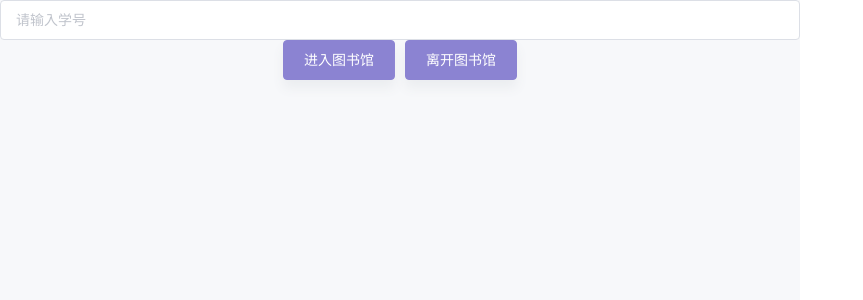
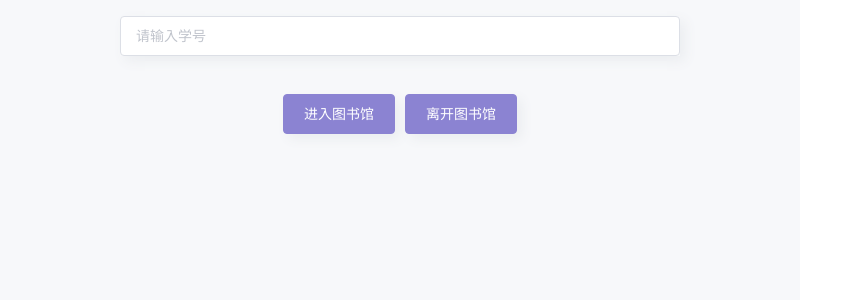
Before and after one commit to HuIsKelvin/library-seat-manager-frontend, a Vue app: page /access in a window 1280 px wide. Shown: the top 300 px of the page, without its empty margins (0-863 px from the left). Built offline with nearby package versions, Linux system fonts and the light colour scheme.

Commit message:
add: code forward

```diff
--- a/mock/index.js
+++ b/mock/index.js
@@ -4,7 +4,7 @@ export default {
     /**
      * get the seat list
      */
-    'GET /api/seat': (req, res) => {
+    'GET /mock/seat/info': (req, res) => {
         return res.json(
             seatList
         )
@@ -13,7 +13,7 @@ export default {
     /**
      * select seta
      */
-    'POST /api/seat/select': (req, res) => {
+    'POST /mock/seat/select': (req, res) => {
         const {studentID, seatID} = req.body;
         return res.json({
             statusCode: 200,
--- a/src/assets/main.scss
+++ b/src/assets/main.scss
@@ -0,0 +1,11 @@
+/**
+ * 提交 studentID 的表单
+ */
+.el-form-studentID {
+  margin: 1rem, 2rem;
+
+  .el-input-studentID {
+    margin: 1rem;
+    max-width: 35rem;
+  }
+}
--- a/src/element-variables.scss
+++ b/src/element-variables.scss
@@ -12,33 +12,43 @@ $--font-path: '~element-ui/lib/theme-chalk/fonts';
 
 $color-white: #f1ecec;
 $color-black: rgb(14, 13, 13);
+$box-shadow: 5px 5px 12px #ebedf0;
 
 /**
  * @override
  * el-button
  */
-.el-button,
-.el-button–primary{
+ .el-button,
+ .el-button–primary{
   color: #fff;
   background-color: #8B83D2;
   border-color: #8B83D2;
   // border-radius: 12px;
-  box-shadow: 0 8px 12px #ebedf0;
+  // box-shadow: 0 8px 12px #ebedf0;
+  box-shadow: $box-shadow;
 
   &:hover {
-    background-color: #1e98c9;
-    border-color: #0c84af;
+    // background-color: #1e98c9;
+    // border-color: #0c84af;
   }
 
   &:focus {
-    background-color: #0ABBF9;
-    border-color: #0ABBF9;
+    // background-color: #0ABBF9;
+    // border-color: #0ABBF9;
   }
 }
 
 /**
  * @override
- * el-button
+ * el-input
+ */
+.el-input {
+  box-shadow: $box-shadow;
+}
+
+/**
+ * @override
+ * el-card
  */
 .el-card {
   border-radius: 12px;
--- a/src/plugins/axios.js
+++ b/src/plugins/axios.js
@@ -9,6 +9,7 @@ import axios from "axios";
 // axios.defaults.headers.post['Content-Type'] = 'application/x-www-form-urlencoded';
 
 let config = {
+  baseURL: "localhost:8080/mock"
   // baseURL: process.env.baseURL || process.env.apiUrl || ""
   // timeout: 60 * 1000, // Timeout
   // withCredentials: true, // Check cross-site Access-Control
--- a/src/views/AccessControl/AccessControl.vue
+++ b/src/views/AccessControl/AccessControl.vue
@@ -1,7 +1,18 @@
 <template>
   <div id="AccessControl">
-    <el-form>
-      <el-input v-model="studentID" :placeholder="placeholder"></el-input>
+    <el-form
+      class="el-form-studentID"
+      :model="ruleForm"
+      :rules="rules"
+      ref="ruleForm"
+      @submit.native.prevent>
+      <el-form-item prop="studentID">
+        <el-input
+          v-model.number="ruleForm.studentID"
+          :placeholder="placeholder"
+          class="el-input-studentID"
+        ></el-input>
+      </el-form-item>
       <el-button @click="enterLib">进入图书馆</el-button>
       <el-button @click="leaveLib">离开图书馆</el-button>
     </el-form>
@@ -17,7 +28,15 @@ export default {
   data() {
     return {
       placeholder: "请输入学号",
-      studentID: "",        // 需要加入数字校验
+      ruleForm: {
+        studentID: "",
+      },
+      rules: {
+        studentID: [
+          // { required: true, message: '请输入学号', trigger: 'blur' },
+          {type:'number', message:'请输入数字', trigger: 'change'}
+        ]
+      }
     }
   },
   methods: {
@@ -25,14 +44,36 @@ export default {
      * enter Library 进入图书馆
      */
     enterLib() {
-
+      this.$refs["ruleForm"].validate(valid => {
+        if(valid) {
+          // 可以发送表单
+        } else {
+          this.$message.error('请输入正确的学号！')
+        }
+      })
     },
 
     /**
      * leave library 离开图书馆
      */
     leaveLib() {
-
+      this.$refs["ruleForm"].validate(valid => {
+        if(valid) {
+          // 可以发送表单
+          this.$post('/enterLib', {
+            "studentID": this.ruleForm.studentID
+          }).then(res => {
+            let data = res.data;
+            if(res.status === 200 && data.statusCode === 200) {
+              this.$refs["ruleForm"].resetFields();   // 发送成功后，重置表单
+            } else {
+              //
+            }
+          })
+        } else {
+          this.$message.error('请输入正确的学号！')
+        }
+      })
     }
   }
 }
--- a/src/views/LibrarySeat/LibrarySeat.vue
+++ b/src/views/LibrarySeat/LibrarySeat.vue
@@ -1,6 +1,8 @@
 <template>
   <div id="library-seat">
     <h1>Library Seat Selection</h1>
+
+    <!-- 座位显示区域 -->
     <div id="seat-area">
       <template v-for="(seatItem, seatIndex) in seatList">
         <span
@@ -12,6 +14,14 @@
         </span>
       </template>
     </div>
+
+    <!-- 显示当前选择的座位 -->
+    <div class="seat-selected-show">
+      已选择座位：
+      <span v-if="ifSelected">{{selectedSeatRow}} 行 {{selectedSeatCol}} 列</span>
+      <span v-else>无</span>
+    </div>
+
   </div>
 </template>
 
@@ -21,6 +31,8 @@ export default {
   data() {
     return {
       seatList: [],
+      ifSelected: false,
+      selectedIndex: -1,
       seatWidth: 5,
       seatHeight: 5,
       positionGap: 2
@@ -40,7 +52,7 @@ export default {
     //           .catch(err => {
     //             console.log(err)
     //           })
-    this.$get("/api/seat")
+    this.$get("/mock/seat/info")
         .then(res => {
           console.log("seatList" + res)
           let data = res.data
@@ -54,9 +66,51 @@ export default {
           console.log(err)
         })
   },
+  computed: {
+    selectedSeatRow() {
+      let result = "";
+      if(this.ifSelected) {
+        result = this.seatList[this.selectedIndex].row;
+      }
+      return result;
+    },
+    selectedSeatCol() {
+      let result = "";
+      if(this.ifSelected) {
+        result = this.seatList[this.selectedIndex].col;
+      }
+      return result;
+    },
+  },
   methods: {
+    /**
+     * 选择座位的 click 事件
+     */
     selectSeat(seatIndex) {
       console.log("seat index: " + seatIndex)
+      // 如果已选，则不能选别的，除非先取消
+      if(this.ifSelected && this.selectedIndex !== seatIndex) {
+        this.$message({
+          message: "只能选择一个座位哦！",
+          type: "warning",
+          duration: 1000,
+          showClose: true
+        })
+        // return;
+      }
+      else if(this.selectedIndex === seatIndex) {
+        // 取消已选的座位
+        this.ifSelected = false;
+        this.selectedIndex = -1;
+        // this.seatList[this.selectedIndex].icon = ...;
+      } else {
+        // 选择新的座位
+        if(seatIndex < 0 || seatIndex >= this.seatList.length) { return; }  // 边界情况
+
+        this.ifSelected = true;
+        this.selectedIndex = seatIndex;
+        // this.seatList[this.selectedIndex].icon = ...;
+      }
     }
   }
 }
```
